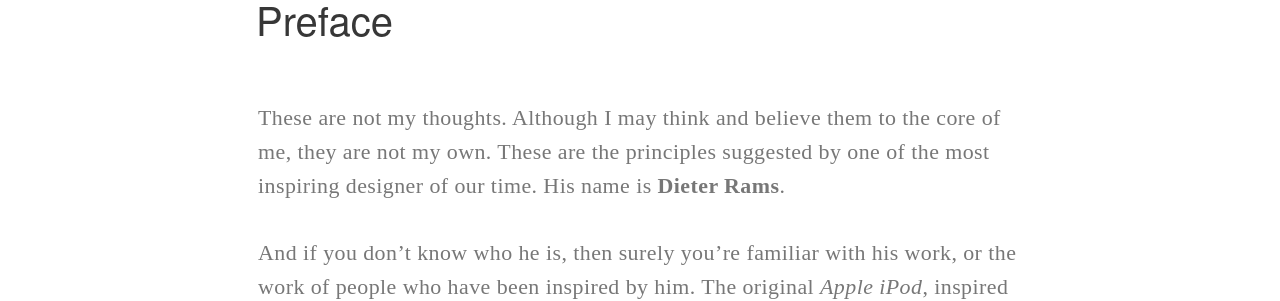
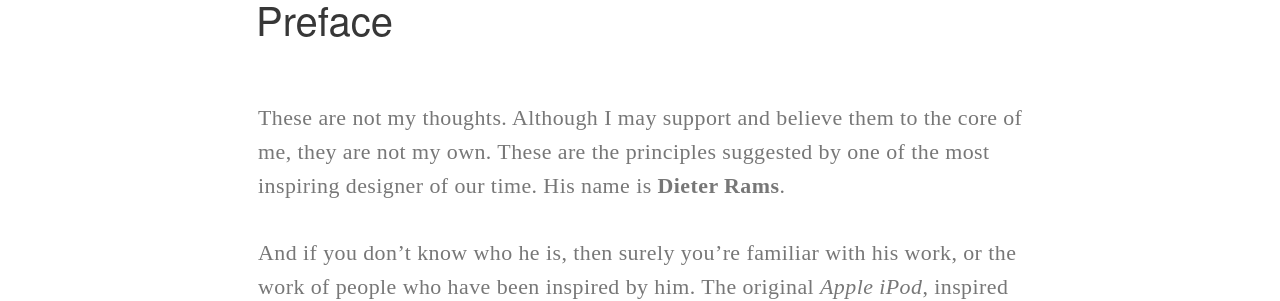
Before and after one commit to CTi-Winnipeg/cti-winnipeg.github.io, a Jekyll site: the page built from design/_posts/2015-02-04-rams-ten-principles.md, in a window 1280 px wide and 900 px high, scrolled down 850 px. Shown: the part 155-456 px from the top of the window. Built offline with Jekyll 4.4.1, drawn with Linux system fonts in a browser that asks for light colours.

Commit message:
Rams article update

```diff
--- a/design/_posts/2015-02-04-rams-ten-principles.md
+++ b/design/_posts/2015-02-04-rams-ten-principles.md
@@ -3,17 +3,17 @@
 title: Dieter Rams - Ten Principles for Good Design
 author: Richard Bennett
 author_email: richard.bennett.cti@gmail.com
-feature_img: url('/img/rams-SK-4-record-player-1956.jpg')
+feature_img: url('/img/rams/rams-SK-4-record-player-1956.jpg')
 feature_tint: dark
 ---
 
 # Preface
 
-These are not my thoughts.  Although I may think and believe them to the core of me, they are not my own.  These are the principles suggested by one of the most inspiring designer of our time.  His name is **Dieter Rams**.
+These are not my thoughts.  Although I may support and believe them to the core of me, they are not my own.  These are the principles suggested by one of the most inspiring designer of our time.  His name is **Dieter Rams**.
 
 And if you don't know who he is, then surely you're familiar with his work, or the work of people who have been inspired by him.  The original _Apple iPod_, inspired in part by the 1958 Braun T3 transistor radio for example, is one such thing.
 
-![1958 Braun T3](http://cti.io/img/rams-1958BraunT3.jpg "1958 Braun T3")
+![1958 Braun T3](http://cti.io/img/rams/rams-1958BraunT3.jpg "1958 Braun T3")
 
 Look familiar?  Dieter Rams on the right, and the Braun T3 on the left (no, it isn't an old iPod).
 
@@ -112,6 +112,6 @@
 
 # The work of **Dieter Rams**
 
-![01](http://cti.io/img/rams-01.jpg "Braun SK 4 Phonosuper (1956)")
-![02](http://cti.io/img/rams-02.jpg "Braun ABR 21 Signal Radio (1978)")
-![03](http://cti.io/img/rams-03.jpg "Braun KF 20 Aromaster (1972)")
+![01](http://cti.io/img/rams/rams-01.jpg "Braun SK 4 Phonosuper (1956)")
+![02](http://cti.io/img/rams/rams-02.jpg "Braun ABR 21 Signal Radio (1978)")
+![03](http://cti.io/img/rams/rams-03.jpg "Braun KF 20 Aromaster (1972)")
```
Also changed, not shown: img/rams/rams-01.jpg (renamed from img/rams-01.jpg), img/rams/rams-02.jpg (renamed from img/rams-02.jpg), img/rams/rams-03.jpg (renamed from img/rams-03.jpg), img/rams/rams-1958BraunT3.jpg (renamed from img/rams-1958BraunT3.jpg), img/rams/rams-SK-4-record-player-1956.jpg (renamed from img/rams-SK-4-record-player-1956.jpg), img/rams/rams-portrait.jpg (renamed from img/rams-portrait.jpg).
